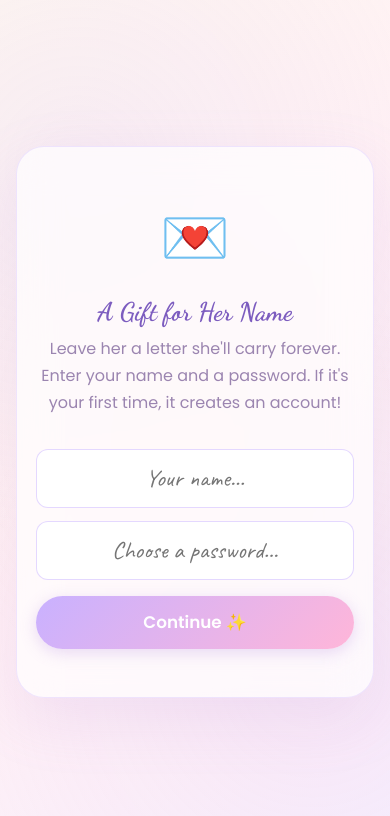
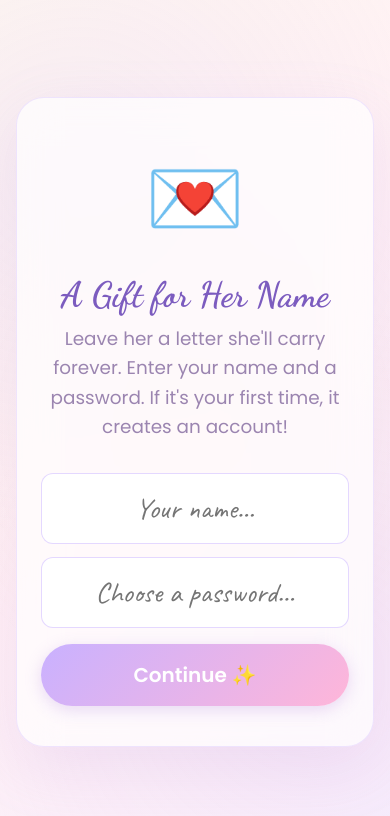
Before and after one commit to task-masterr01/DP-Birthday-Portfolio, a React (Vite) app: page /write in a window 390 px wide. Shown: the top 816 px of the page. Built offline with nearby package versions, Linux system fonts and the light colour scheme; a web font is replaced by a local one.

Commit message:
style: aggressively increase size of all components on write page for mobile

```diff
--- a/src/letter.css
+++ b/src/letter.css
@@ -674,17 +674,36 @@
 
   /* Ensure the text sizing feels good on mobile */
   .letter-textarea, .overlay-message {
-    font-size: 1.4rem;
+    font-size: 1.5rem;
+    line-height: 32px;
   }
 
   /* Allow the 'From' input to take full available width, but align right */
   .letter-from-input {
     width: 100%;
-    max-width: 220px;
+    max-width: 260px;
+    font-size: 1.5rem;
   }
 
   .signin-card, .countdown-card, .thankyou-card {
-    padding: 3rem 1.2rem;
-    min-height: 65dvh;
+    padding: 2.5rem 1.5rem;
+    min-height: 70dvh;
+    justify-content: center;
+  }
+
+  /* MASSIVE BUMP FOR ALL MOBILE COMPONENTS */
+  .signin-emoji, .thankyou-emoji { font-size: 5rem; }
+  .signin-title, .countdown-title, .thankyou-title { font-size: 2.2rem; }
+  .signin-sub, .countdown-msg, .thankyou-msg { font-size: 1.15rem; line-height: 1.6; }
+  .name-input { font-size: 1.8rem; padding: 1rem 1.5rem; }
+  .google-btn, .write-btn, .letter-submit-btn { font-size: 1.25rem; padding: 1rem 2rem; }
+  .countdown-num { font-size: 3rem; }
+  .countdown-label { font-size: 1rem; }
+  .countdown-dial { padding: 1rem 1.5rem; }
+
+  /* Make the envelope significantly larger on mobile */
+  .envelope-wrap {
+    width: 85vw;
+    height: 60vw;
   }
 }
```
